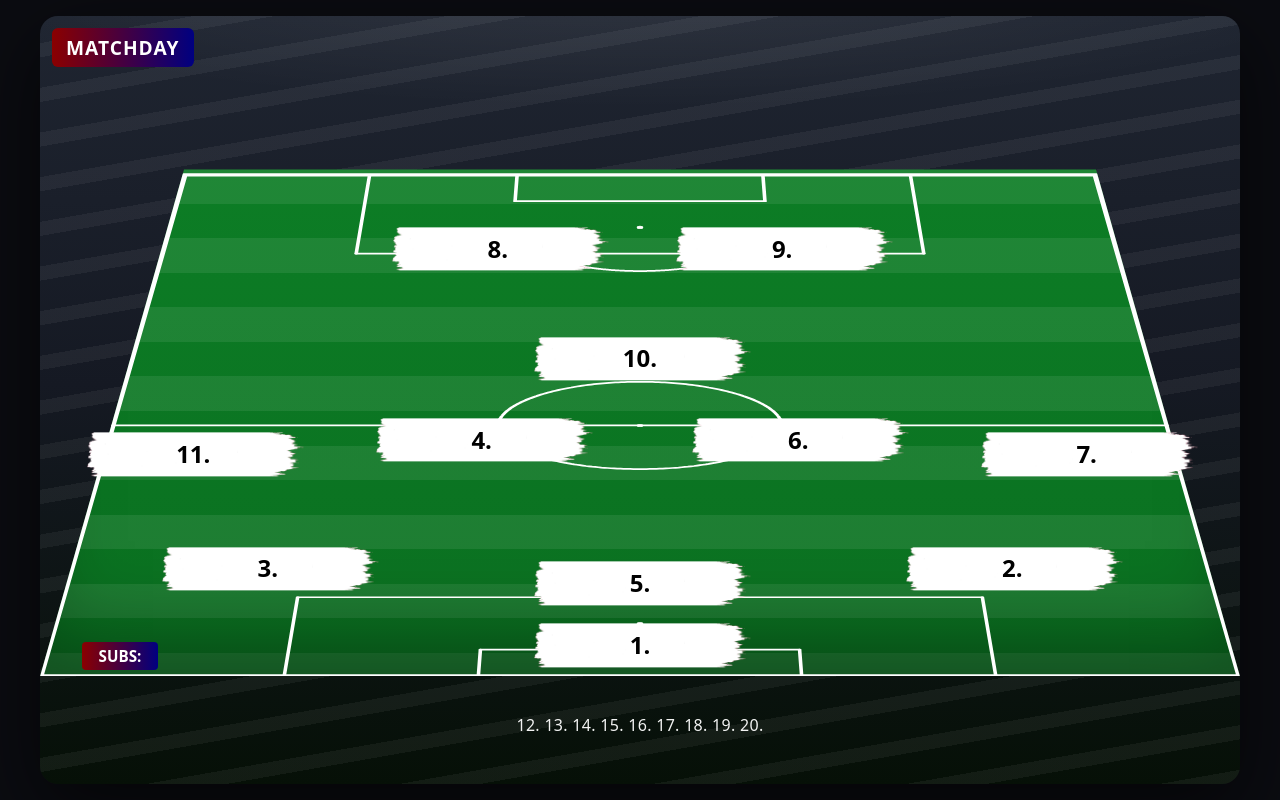
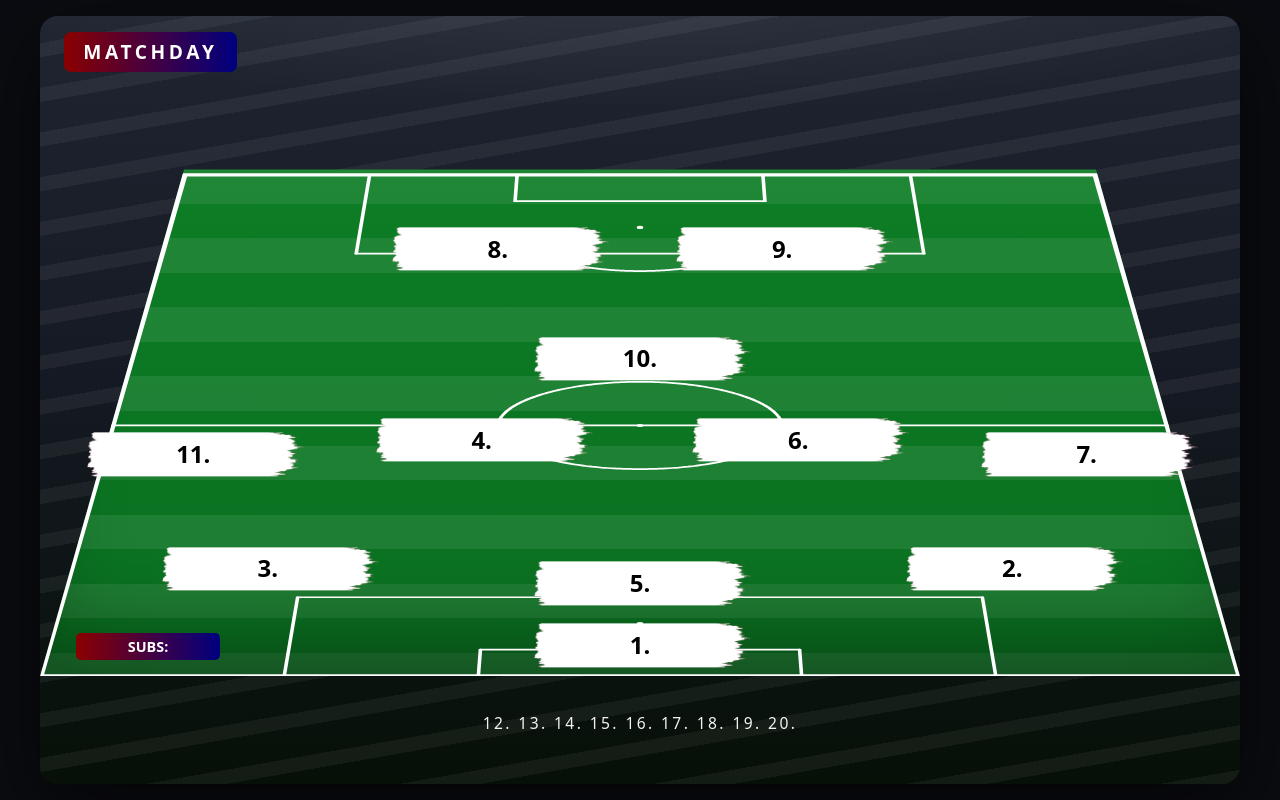
Before and after one commit to petriolesecalcio-droid/lineup, a plain HTML site: page index_pose.html in a window 1280 px wide. Drawn offline with Linux system fonts and the light colour scheme; no server answers.

Commit message:
Update index_pose.html

```diff
--- a/index_pose.html
+++ b/index_pose.html
@@ -24,11 +24,17 @@
   }
 
 .stage{
-    position:relative; width:min(1200px,96vw); aspect-ratio:9/16; max-height:96vh;
-    overflow:hidden; border-radius:18px; background:#0b0c11;
+  position:relative;
+  width:min(1200px,96vw);
+  aspect-ratio:9/16;
+  max-height:96vh;
+  overflow:hidden;
+  border-radius:18px;
+  background:#0b0c11;
   box-shadow:0 25px 80px rgba(0,0,0,.6);
+
+  container-type:inline-size;  /* <— aggiunto */
 }
-
   .stadium{
     position:absolute; inset:0;
     background:
@@ -97,40 +103,43 @@
   z-index:2;
 }
 
-  /* SUBS: badge dentro al campo, lista fuori */
+/* SUBS badge dentro al campo, scala con il container */
 .subs-badge{
-    position:absolute; bottom:calc(var(--pitch-bottom) + 6px);
-    left:calc(3% + 6px);
-    padding:4px 10px;
+  position:absolute;
+  bottom:calc(var(--pitch-bottom) + 2cqh);
+  left:3cqw;
+  padding:.5cqh 1cqw;
   background:var(--rossoblu);
   color:#fff; font-weight:700;
-    font-size: clamp(.8rem, 1.2vw, .95rem);
-    border-radius:4px;
-    min-width:56px; text-align:center;
-    pointer-events:none;
+  font-size:clamp(.8rem,1.2cqw,.95rem);
+  border-radius:.4cqw;
+  min-width:10cqw; text-align:center;
 }
+
+/* Lista dei sostituti: centrata sotto al campo */
 .subs-list{
-    position:absolute; left:0; right:0;
+  position:absolute;
+  left:0; right:0;
   bottom:calc(var(--pitch-bottom) - var(--subs-gap));
   color:#fff;
-    font-size: clamp(.85rem, 1.3vw, 1rem);
+  font-size:clamp(.85rem,1.3cqw,1rem);
   text-align:center;
-    padding:2px 12px;
-    word-break: break-word;
-    overflow-wrap: anywhere;
+  padding:.5cqh 1cqw;
+  word-break:break-word;
+  overflow-wrap:anywhere;
   opacity:.95;
-    letter-spacing:.3px;
+  letter-spacing:.2cqw;
 }
 
-  /* MATCHDAY badge */
  .matchday-badge{
-    position:absolute; top:12px; left:12px;
-    padding:6px 14px;
+   position:absolute;
+   top:2cqh; left:2cqw;
+   padding:.8cqh 1.6cqw;
    background:var(--rossoblu);
    color:#fff; font-weight:700;
-    font-size: clamp(1rem, 2vw, 1.2rem);
-    border-radius:6px;
-    letter-spacing:1px;
+   font-size:clamp(1rem,2cqw,1.2rem);
+   border-radius:.6cqw;
+   letter-spacing:.3cqw;
  }
 }
 </style>
```
Lines whose indentation alone changed are shown as unchanged.
